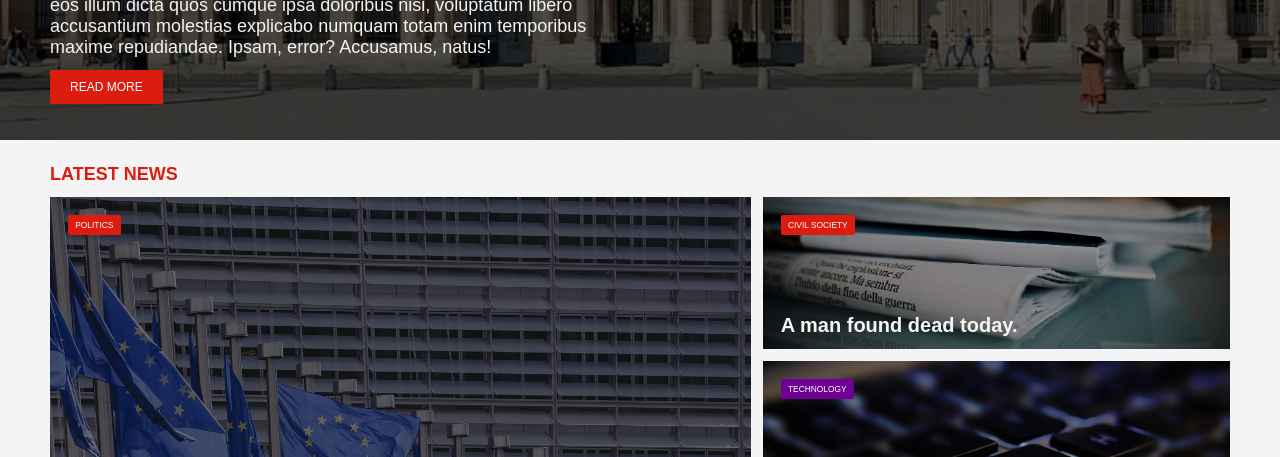
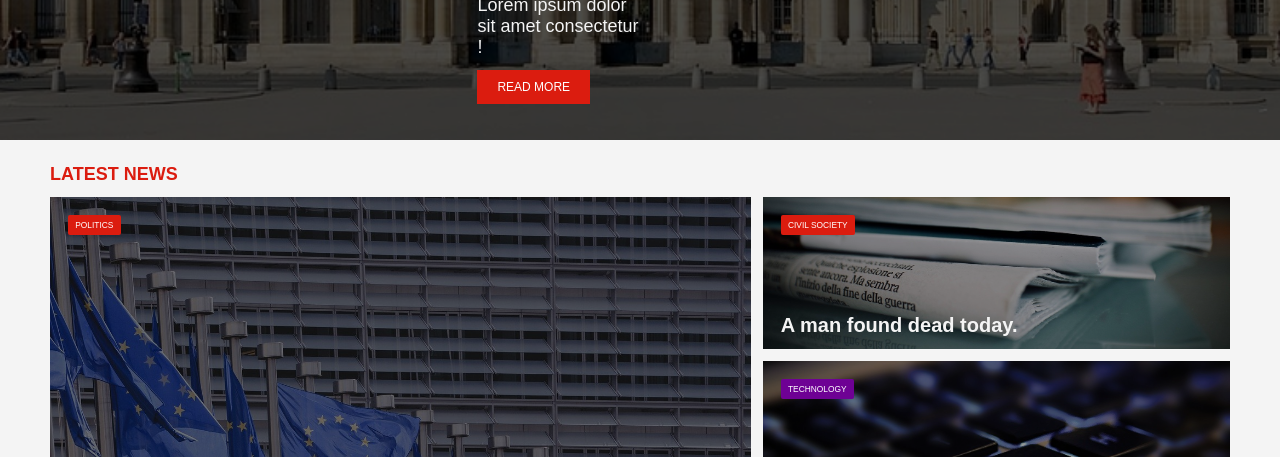
Before and after one commit to Arber98/PROJEKTIWEB-master, a plain HTML site: page PROJEKTIWEB-master/index.html in a window 1280 px wide. Shown: the part 643-1100 px from the top of the page. Drawn offline with Linux system fonts and the light colour scheme; a script that the page names is missing.

Commit message:
Ndryshimi tek p headeri 1

```diff
--- a/PROJEKTIWEB-master/index.html
+++ b/PROJEKTIWEB-master/index.html
@@ -39,9 +39,7 @@
       <div class="header-content">
          <div class="text container">
             <h3>Altin Murseli?</h3>
-            <p>Lorem ipsum dolor sit amet consectetur       adipisicing elit. Magni mollitia fuga nostrum voluptatem consequatur
-               earum praesentium repellendus eos illum dicta quos cumque ipsa doloribus nisi, voluptatum libero accusantium
-               molestias explicabo numquam totam enim temporibus maxime repudiandae. Ipsam, error? Accusamus, natus!</p>
+            <p>Lorem ipsum dolor sit amet consectetur !</p>
             <a href="#" class="btn btn-red">READ MORE</a>
          </div>
       </div>
```
